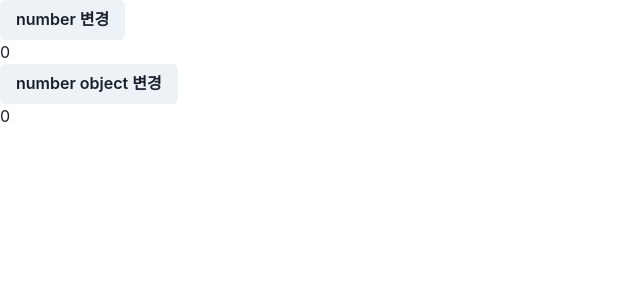
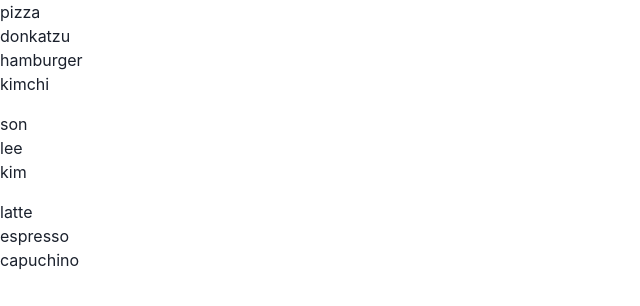
Before and after one commit to soowan95/react20231031, a React (Create React App) app: page / in a window 1280 px wide. Shown: the top 306 px of the page, without its empty margins (0-640 px from the left). Built offline with nearby package versions, Linux system fonts and the light colour scheme.

Commit message:
learn Array.map() & chakra ui List

```diff
--- a/src/App.js
+++ b/src/App.js
@@ -1,30 +1,25 @@
-import { useState } from "react";
-import { Box, Button, Text } from "@chakra-ui/react";
+import { List, ListItem } from "@chakra-ui/react";
 
 function App() {
-  // set... 메소드로 상태 변경할 수 있음
-  // state 가 같은지 아닌지 판단해서 re-render 결정함
-  const [number, setNumber] = useState(0);
-  const [numberObject, setNumberObject] = useState({ number: 0 });
+  const arr = ["pizza", "donkatzu", "hamburger", "kimchi"];
+  const arr2 = ["son", "lee", "kim"];
+  const arr3 = ["latte", "espresso", "capuchino"];
+
+  const listItems = arr.map((item) => <ListItem>{item}</ListItem>);
 
   return (
     <>
-      <Box>
-        <Button onClick={() => setNumber(number + 1)}>number 변경</Button>
-        <Text>{number}</Text>
-      </Box>
-      <Box>
-        <Button
-          onClick={() => {
-            const newNumberObject = { ...numberObject };
-            newNumberObject.number = newNumberObject.number + 1;
-            setNumberObject(newNumberObject);
-          }}
-        >
-          number object 변경
-        </Button>
-        <Text>{numberObject.number}</Text>
-      </Box>
+      <List mb={4}>{listItems} </List>
+      <List mb={4}>
+        {arr2.map((i) => (
+          <ListItem>{i}</ListItem>
+        ))}
+      </List>
+      <List>
+        {arr3.map((i) => (
+          <ListItem>{i}</ListItem>
+        ))}
+      </List>
     </>
   );
 }
```
